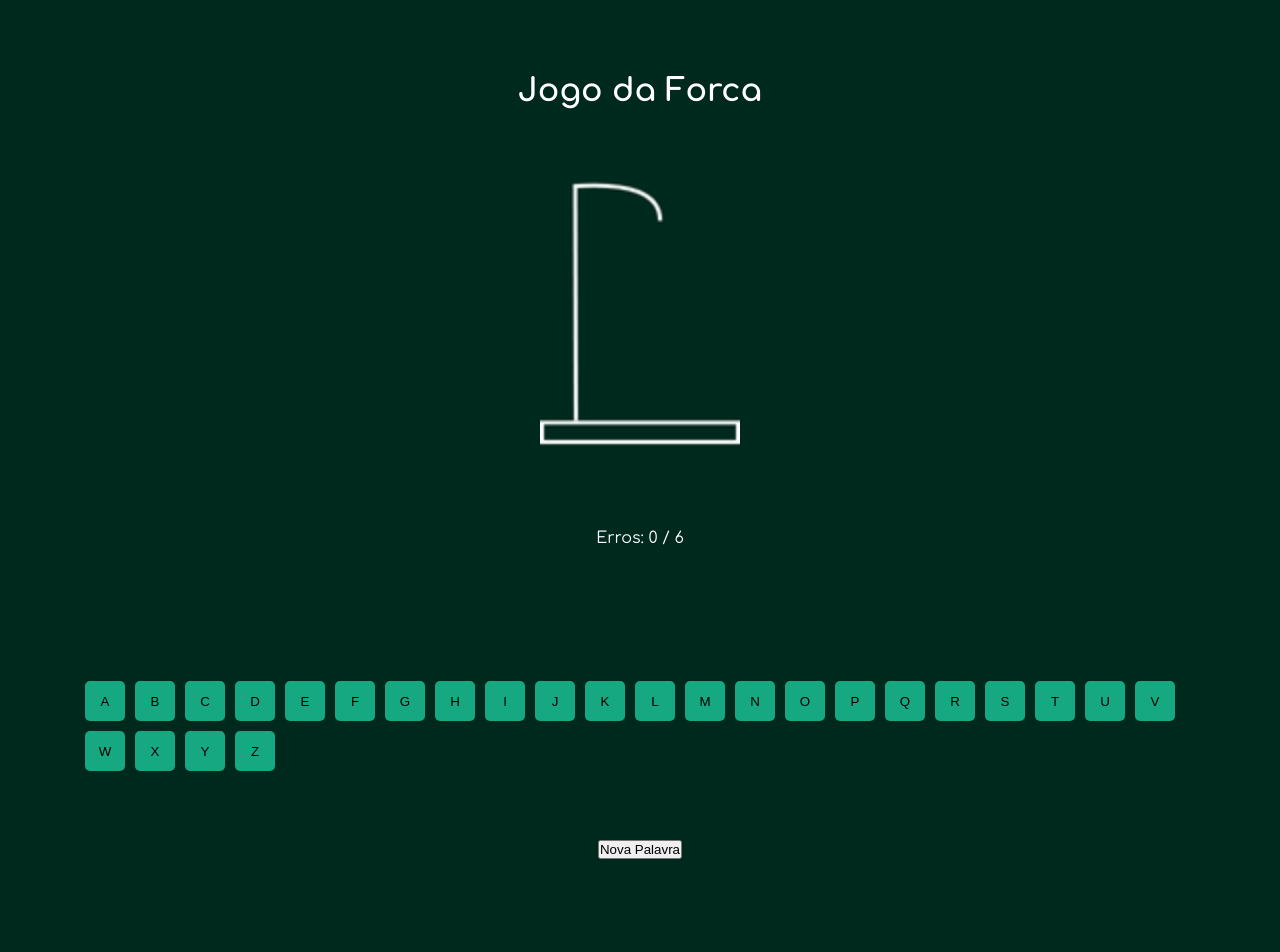
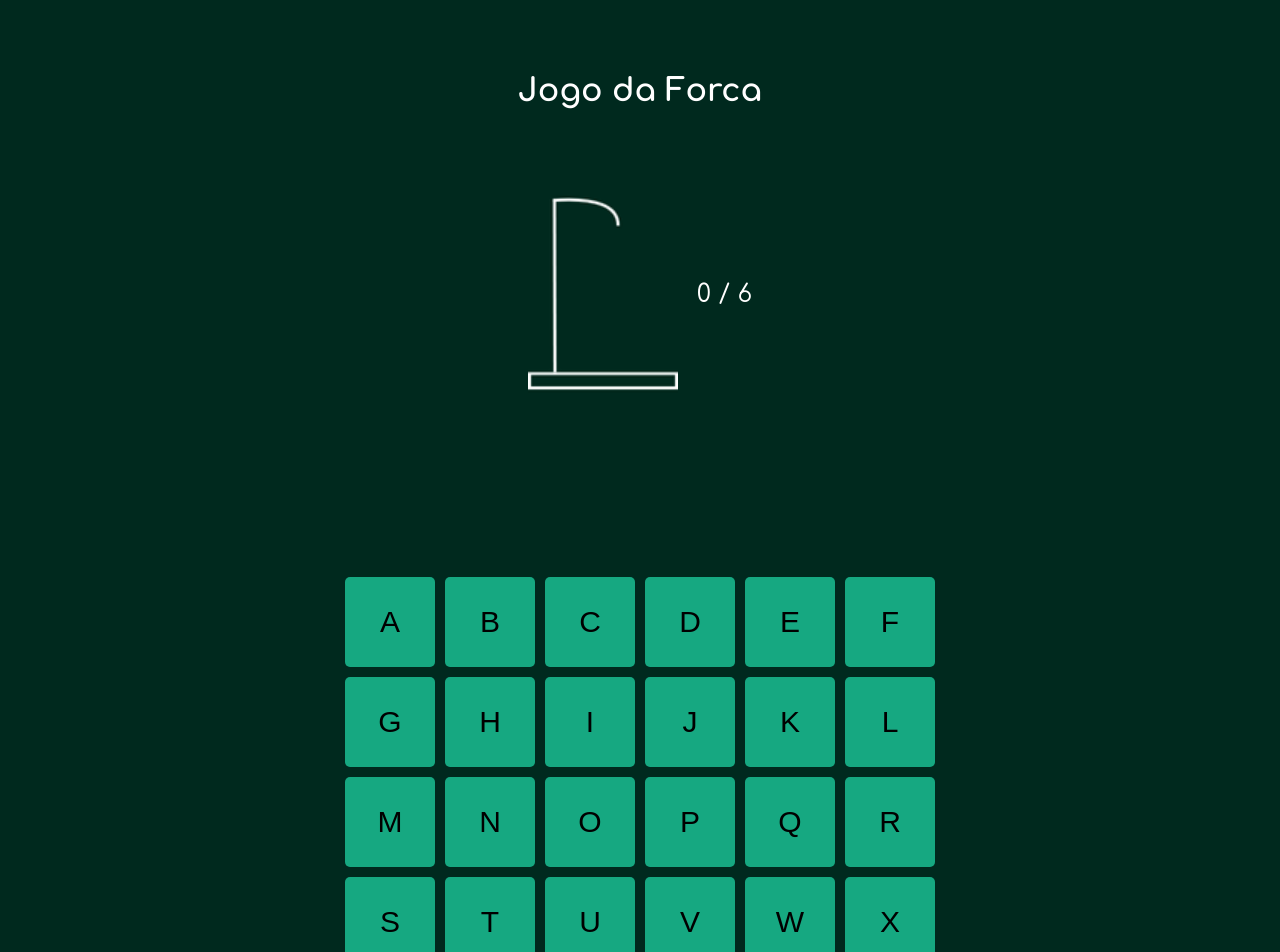
Before and after one commit to linahsu/hangman-game, a Next.js app in the folder frontend/: page / in a window 1280 px wide. Shown: the top 952 px of the page. Built offline with nearby package versions, Linux system fonts and the light colour scheme; no server answers.

Commit message:
feat: style with styled components

```diff
--- a/frontend/app/page.tsx
+++ b/frontend/app/page.tsx
@@ -3,6 +3,7 @@ import { useState, useEffect } from "react";
 import  Image from 'next/image';
 import axios from "axios";
 import styles from "./page.module.css";
+import { AlphabetBoard, Errors, HangmanImageContainer, NewWordButton, Word} from "./ui/styles";
 
 interface WordsResponse {
   randomWord: string,
@@ -51,7 +52,7 @@ export default function Home() {
 
     const newWordSpaces = wordSpaces.split('');
     indexes.forEach((index: number) => {
-      newWordSpaces[index] = letter;
+      newWordSpaces[index] = letter.toLocaleUpperCase();
     });
 
     setWordSpaces(newWordSpaces.join(''));
@@ -70,13 +71,17 @@ export default function Home() {
   return (
     <div className={styles.page}>
       <h1>Jogo da Forca</h1>
-      <Image src={hangmanImages[errors]} alt="Forca-0" width={200} height={300} />
-      <p>Erros: {errors} / 6</p>
-      <p>{wordSpaces}</p>
+
+      <HangmanImageContainer>
+        <Image src={hangmanImages[errors]} alt="Forca-0" width={150} height={220} />
+        <Errors>{errors} / 6</Errors>
+      </HangmanImageContainer>
+
+      <Word>{wordSpaces}</Word>
 
 
       {!gameOver && (
-        <div>
+        <AlphabetBoard>
           {alphabet.map((letter) => (
             <button
               key={letter}
@@ -87,8 +92,9 @@ export default function Home() {
                 padding: '5px',
                 borderRadius: '5px',
                 border: 'none',
-                width: '40px',
-                height: '40px',
+                width: '90px',
+                height: '90px',
+                fontSize: '30px',
                 backgroundColor: tryOuts.includes(letter) ? '#ffa7da' : '#16a881',
                 cursor: tryOuts.includes(letter) ? 'not-allowed' : 'pointer',
               }}
@@ -96,7 +102,7 @@ export default function Home() {
               {letter.toUpperCase()}
             </button>
           ))}
-        </div>
+        </AlphabetBoard>
       )}
 
       {won && (
@@ -111,7 +117,7 @@ export default function Home() {
         </div>
       )}
 
-      <button onClick={() => newWord()}>Nova Palavra</button>
+      <NewWordButton onClick={() => newWord()}>Nova Palavra</NewWordButton>
     </div>
   );
 }
--- a/frontend/app/ui/styles.ts
+++ b/frontend/app/ui/styles.ts
@@ -0,0 +1,41 @@
+import styled from 'styled-components';
+
+export const Word = styled.p`
+    font-size: 90px;
+`;
+
+export const HangmanImageContainer = styled.div`
+    width: 20%;
+    display: flex;
+    flex-direction: row;
+    justify-content: space-between;
+    align-items: center;
+    margin-top: 20px;
+`;
+
+export const Errors = styled.p`
+    font-size: 25px;
+`;
+
+export const AlphabetBoard = styled.div`
+    width: 60%;
+    margin-top: 20px;
+    display: flex;
+    justify-content: center;
+    flex-wrap: wrap;
+`;
+
+export const NewWordButton = styled.button`
+    padding: 10px;
+    border: none;
+    border-radius: 10px;
+    font-size: 20px;
+    background-color: #b42277;
+    color: white;
+    cursor: pointer;
+
+    &:hover {
+        background-color: #862e62;
+        scale: 1.1;
+    }
+`;
```
